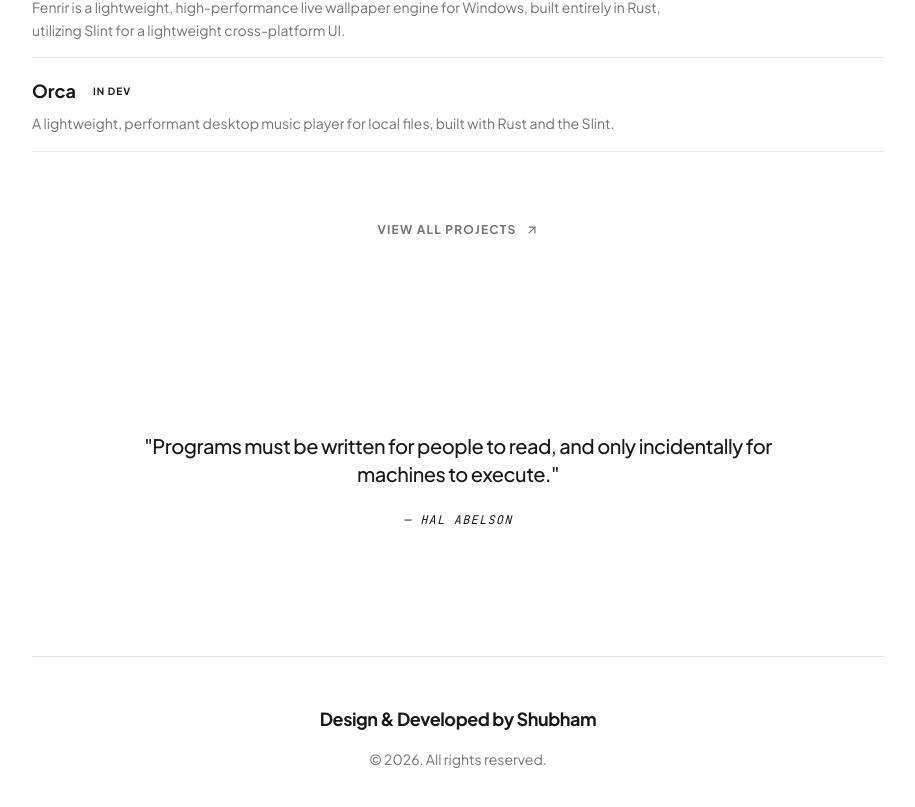
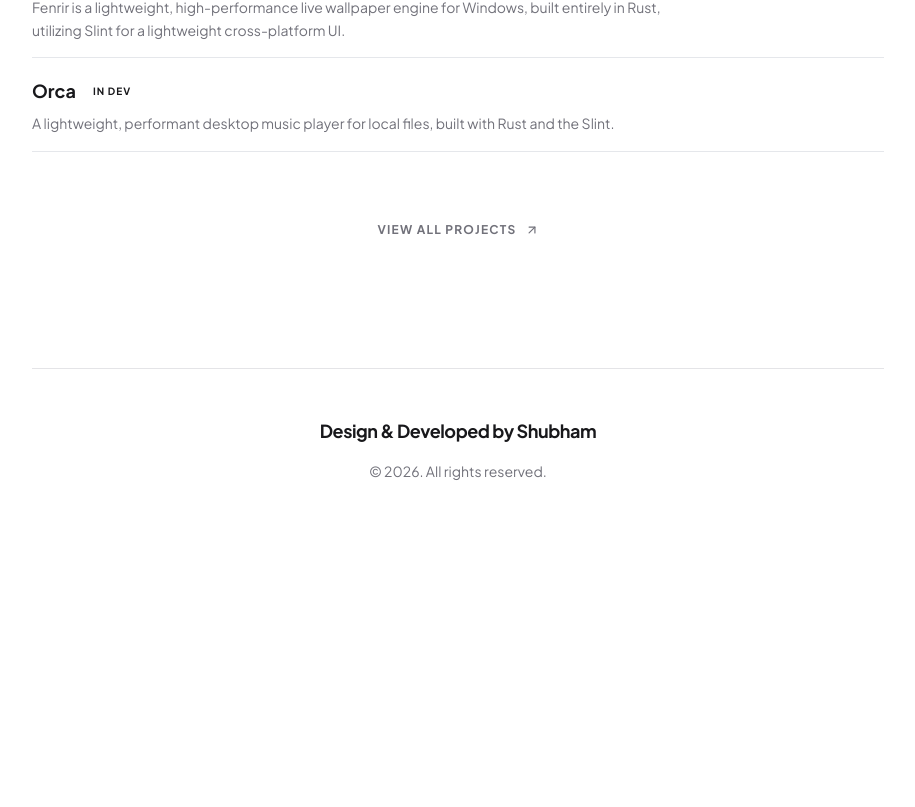
Before and after one commit to shubham-pathak1/portfolio, a React (Vite) app: page / in a window 1280 px wide. Shown: the part 1581-2388 px from the top of the page, without its empty margins (182-1097 px from the left). After the commit the page ends 2190 px from the top, so only its background shows below. Built offline with nearby package versions, Linux system fonts and the light colour scheme.

Commit message:
removed quote

```diff
--- a/src/components/Layout.tsx
+++ b/src/components/Layout.tsx
@@ -69,16 +69,6 @@ export const Layout = ({ children }: { children: React.ReactNode }) => {
             <main className="max-w-[900px] mx-auto px-6 py-10 pb-32 relative z-10">
                 {children}
 
-                {/* Quote Section */}
-                <div className="mt-32 py-16 relative">
-                    <div className="text-center max-w-2xl mx-auto px-4">
-                        <blockquote className="text-lg md:text-xl font-medium text-text-primary leading-relaxed tracking-tight">
-                            "Programs must be written for people to read, and only incidentally for machines to execute."
-                        </blockquote>
-                        <cite className="block mt-6 text-xs font-mono uppercase tracking-widest text-text-secondary/50">— Hal Abelson</cite>
-                    </div>
-                </div>
-
                 {/* Global Footer */}
                 <footer className="mt-16 pt-12 border-t border-border text-center">
                     <div className="mb-4 font-bold text-lg tracking-tight">
```
